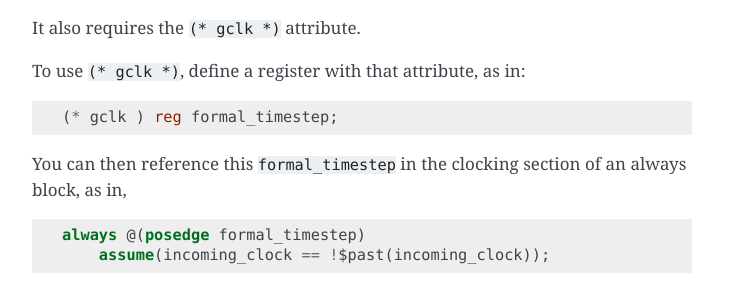
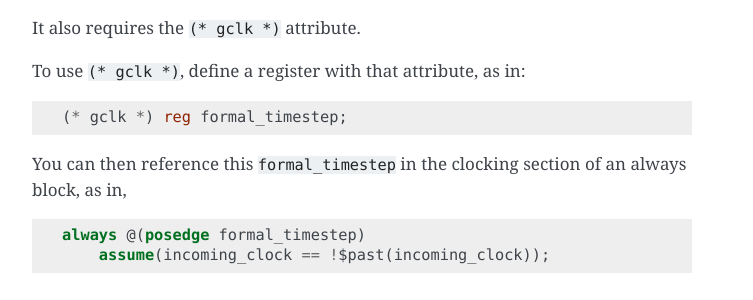
Before and after one commit to YosysHQ/sby, a Sphinx documentation site: the page built from docs/source/verilog.rst, in a window 1280 px wide and 900 px high, scrolled down 3841 px. Shown: the part 429-729 px from the top of the window, without its empty margins (388-1141 px from the left). Built offline with Sphinx 7.4.7, drawn with Linux system fonts in a browser that asks for light colours.

Commit message:
Tipo missing * in Global Clock example

```diff
--- a/docs/source/verilog.rst
+++ b/docs/source/verilog.rst
@@ -211,7 +211,7 @@ To use ``(* gclk *)``, define a register with that attribute, as in:
 
 .. code-block:: systemverilog
 
-    (* gclk ) reg formal_timestep;
+    (* gclk *) reg formal_timestep;
 
 You can then reference this ``formal_timestep`` in the clocking section
 of an always block, as in,
```
